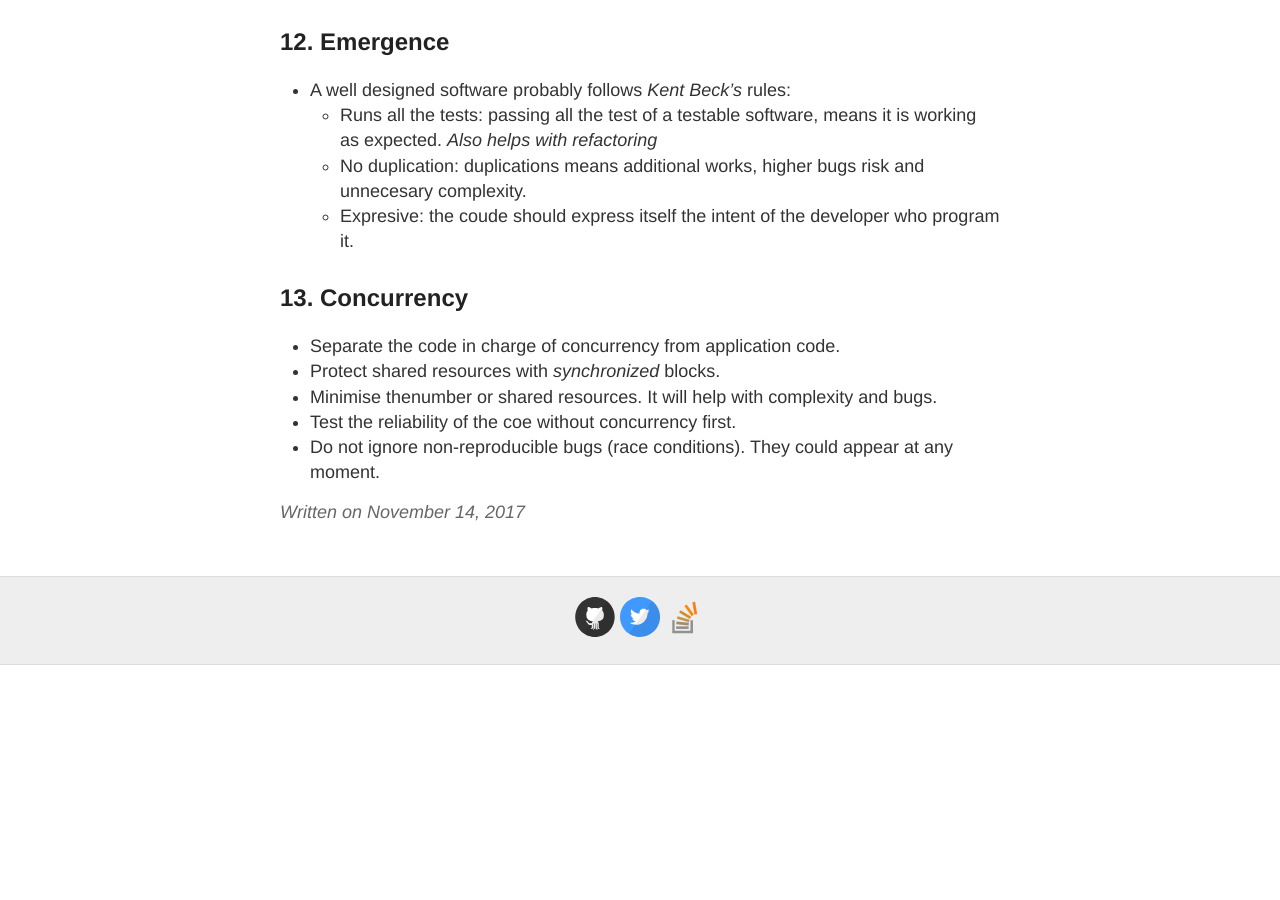
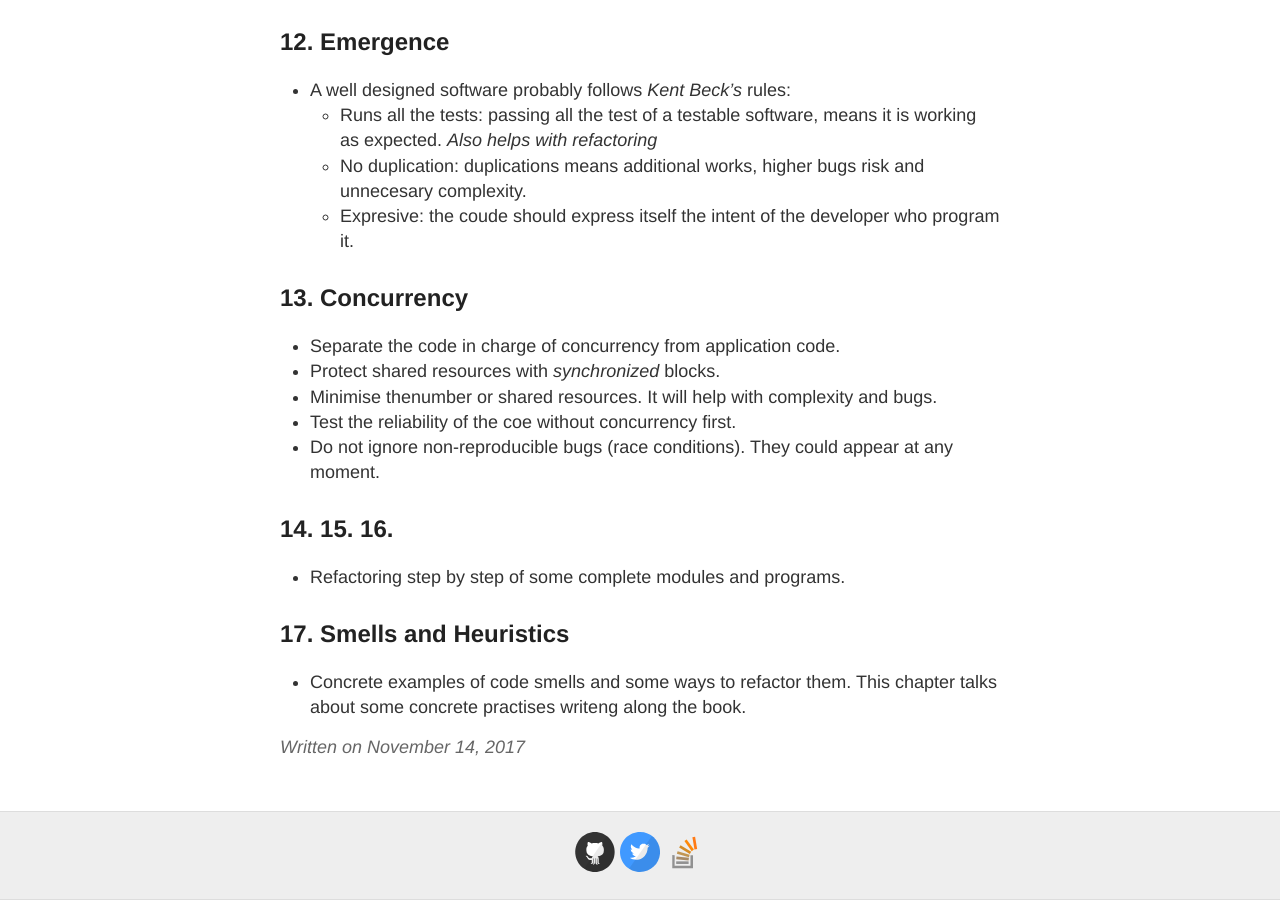
Before and after one commit to adalpari/adalpari.github.io, a Jekyll site: the page built from _posts/2017-11-14-Clean-Code.md, in a window 1280 px wide and 900 px high, scrolled down 4069 px. Built offline with Jekyll 4.4.1, drawn with Linux system fonts in a browser that asks for light colours; before the commit the page ends 4734 px from its top, so only the background shows below that.

Commit message:
Update 2017-11-14-Clean-Code.md

```diff
--- a/_posts/2017-11-14-Clean-Code.md
+++ b/_posts/2017-11-14-Clean-Code.md
@@ -115,3 +115,9 @@ If you are reading this without have readed the book, run to your closest librar
 - Minimise thenumber or shared resources. It will help with complexity and bugs.
 - Test the reliability of the coe without concurrency first.
 - Do not ignore non-reproducible bugs (race conditions). They could appear at any moment.
+
+## 14. 15. 16.
+- Refactoring step by step of some complete modules and programs.
+
+## 17. Smells and Heuristics
+- Concrete examples of code smells and some ways to refactor them. This chapter talks about some concrete practises writeng along the book.
```
